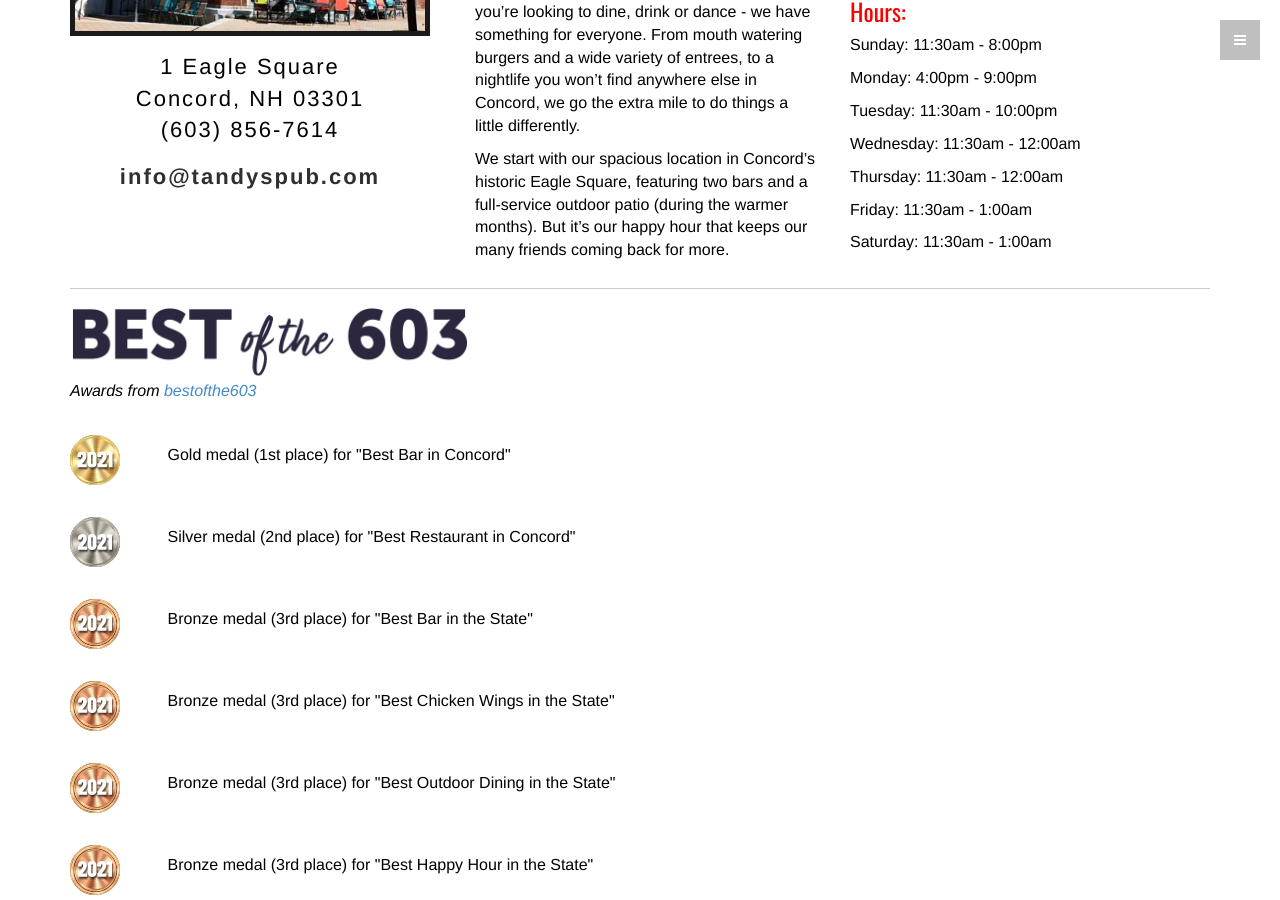
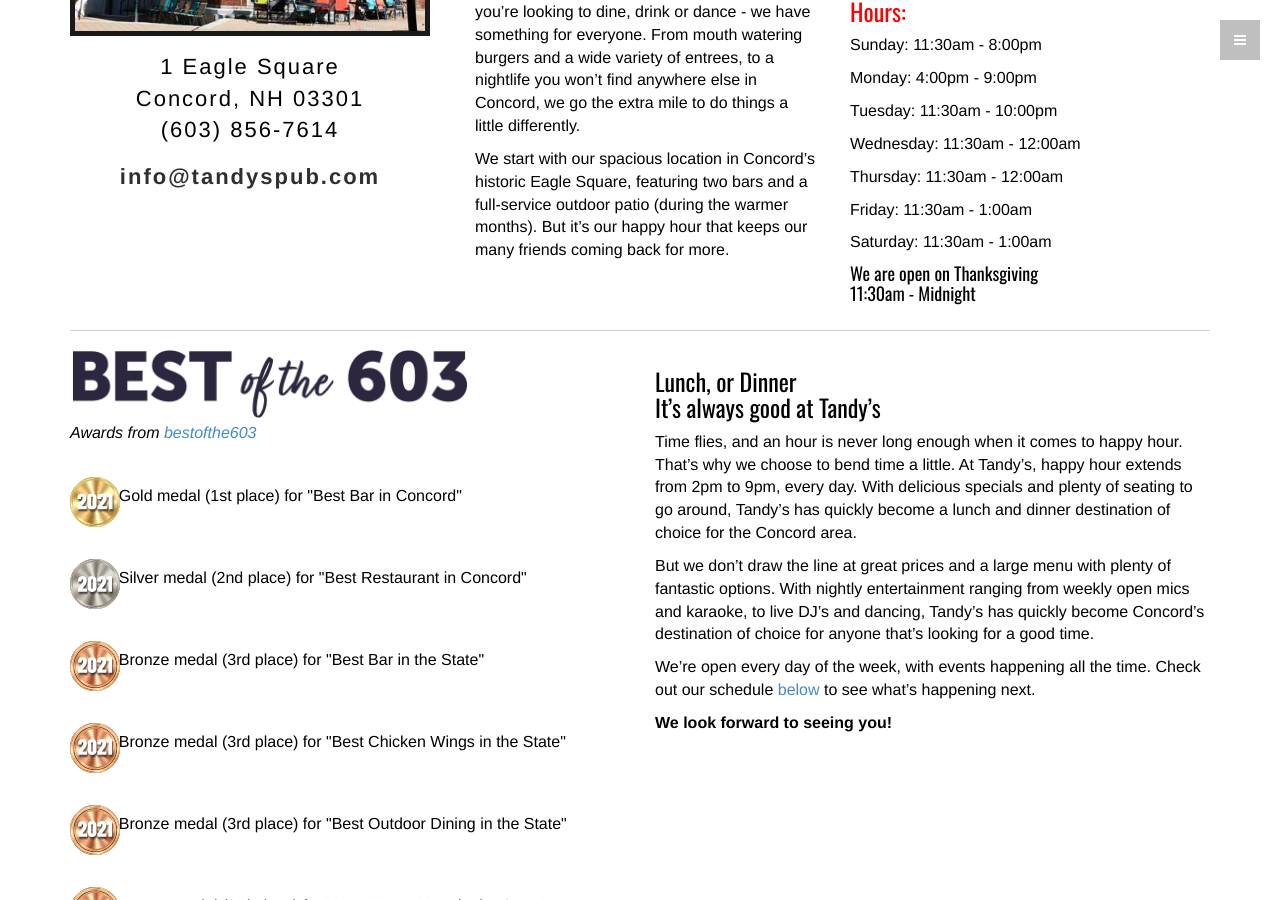
Before and after one commit to audetcameron/tandyspub.com, a Jekyll site: the page built from docs/index.html, in a window 1280 px wide and 900 px high, scrolled down 996 px. Built offline with Jekyll 4.4.1, drawn with Linux system fonts in a browser that asks for light colours; nearby versions of some CDN libraries.

Commit message:
added thanksgiving text, changed layout to remove facebook widget -- no longer have dev account

```diff
--- a/docs/index.html
+++ b/docs/index.html
@@ -146,6 +146,8 @@
                 <p>Friday: 11:30am - 1:00am</p>
                 <p>Saturday: 11:30am - 1:00am</p>
 
+                <h4>We are open on Thanksgiving <br>
+                11:30am - Midnight</h4>
               </div>
             </div><!--/col-lg-8-->
 
@@ -162,7 +164,7 @@
           </div>
 
           <div class="row">
-            <div class="col-xs-12">
+            <div class="col-xs-6">
               <div>
                 <img class="img-responsive" src="{{ 'assets/img/best-of-603.png' | relative_url }}" alt="bestofthe603">
               </div>
@@ -224,7 +226,18 @@
               </div>
 
             </div>
+            <div class="col-md-6">
 
+              <h3>Lunch, or Dinner<br>
+              It’s always good at Tandy’s</h3>
+              <p>Time flies, and an hour is never long enough when it comes to happy hour. That’s why we choose to bend time a little. At Tandy’s, happy hour extends from 2pm to 9pm, every day. With delicious specials and plenty of seating to go around, Tandy’s has quickly become a lunch and dinner destination of choice for the Concord area.</p>
+              <p>But we don’t draw the line at great prices and a large menu with plenty of fantastic options. With nightly entertainment ranging from weekly open mics and karaoke, to live DJ’s and dancing, Tandy’s has quickly become Concord’s destination of choice for anyone that’s looking for a good time. </p>
+              <!-- <p>If an incredible happy hour, delicious menu, and Concord’s own slice of night life aren’t enough, our weekend breakfast is where it all comes full circle. Whether you had a late night or are getting started on an early morning, our full breakfast menu and buffet are hidden gems that are sure to make for a better day.</p> -->
+              <p>We’re open every day of the week, with events happening all the time. Check out our schedule <a href="#portfoliowrap">below </a>to see what’s happening next.</p>
+              <p><b>We look forward to seeing you!</b></p>
+
+
+            </div>
           </div>
 
           <div class="row">
@@ -236,19 +249,12 @@
           <div class="row">
             <div class="col-lg-6">
 
-              <h3>Lunch, or Dinner<br>
-              It’s always good at Tandy’s</h3>
-              <p>Time flies, and an hour is never long enough when it comes to happy hour. That’s why we choose to bend time a little. At Tandy’s, happy hour extends from 2pm to 9pm, every day. With delicious specials and plenty of seating to go around, Tandy’s has quickly become a lunch and dinner destination of choice for the Concord area.</p>
-              <p>But we don’t draw the line at great prices and a large menu with plenty of fantastic options. With nightly entertainment ranging from weekly open mics and karaoke, to live DJ’s and dancing, Tandy’s has quickly become Concord’s destination of choice for anyone that’s looking for a good time. </p>
-              <!-- <p>If an incredible happy hour, delicious menu, and Concord’s own slice of night life aren’t enough, our weekend breakfast is where it all comes full circle. Whether you had a late night or are getting started on an early morning, our full breakfast menu and buffet are hidden gems that are sure to make for a better day.</p> -->
-              <p>We’re open every day of the week, with events happening all the time. Check out our schedule <a href="#portfoliowrap">below </a>to see what’s happening next.</p>
-              <p><b>We look forward to seeing you!</b></p>
-              </div>
               <div class="col-lg-6 text-center">
-                <iframe style="margin:0 auto;" src="https://www.facebook.com/plugins/page.php?href=https%3A%2F%2Fwww.facebook.com%2FTandysPubandGrille%2F&tabs=timeline&width=340&height=500&small_header=false&adapt_container_width=true&hide_cover=false&show_facepile=true&appId=291118961086321" width="340" height="500" style="border:none;overflow:hidden" scrolling="no" frameborder="0" allowTransparency="true" allow="encrypted-media"></iframe>
+                <!-- <iframe style="margin:0 auto;" src="https://www.facebook.com/plugins/page.php?href=https%3A%2F%2Fwww.facebook.com%2FTandysPubandGrille%2F&tabs=timeline&width=340&height=500&small_header=false&adapt_container_width=true&hide_cover=false&show_facepile=true&appId=291118961086321" width="340" height="500" style="border:none;overflow:hidden" scrolling="no" frameborder="0" allowTransparency="true" allow="encrypted-media"></iframe> -->
               </div>
             </div>
           </div> <!--./container-->
+
         </div><!-- /aboutwrap -->
 
         <!-- PORTFOLIO SECTION -->
```
Also changed, not shown: docker-compose.yml (+10 -8 lines), 2 other files.
